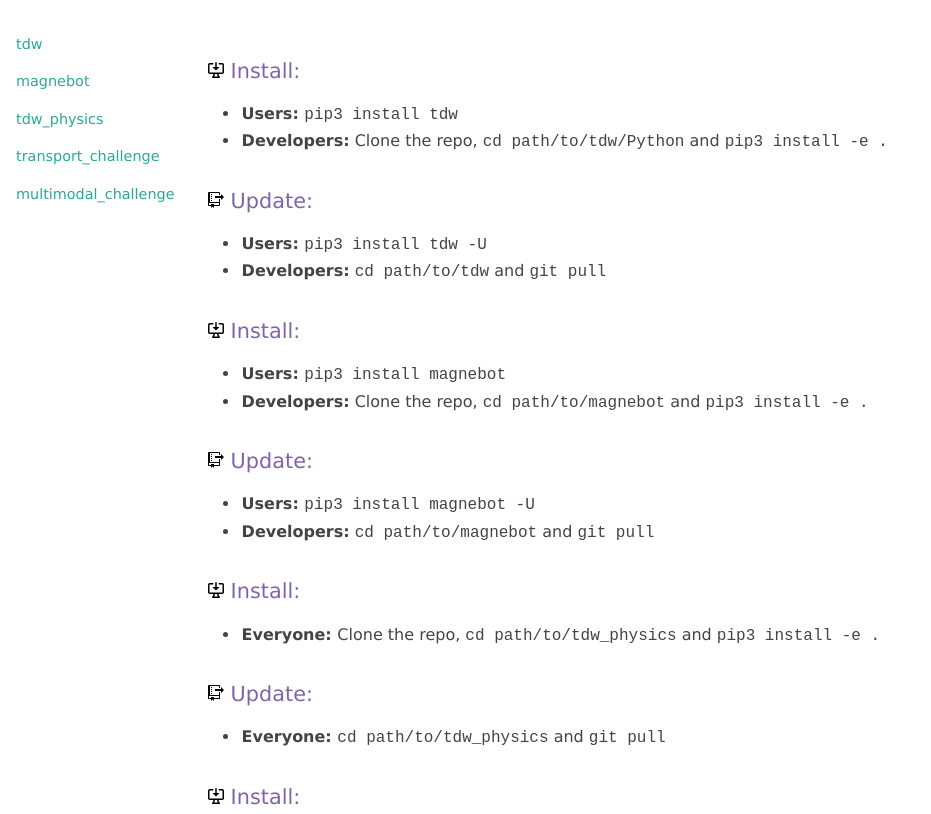
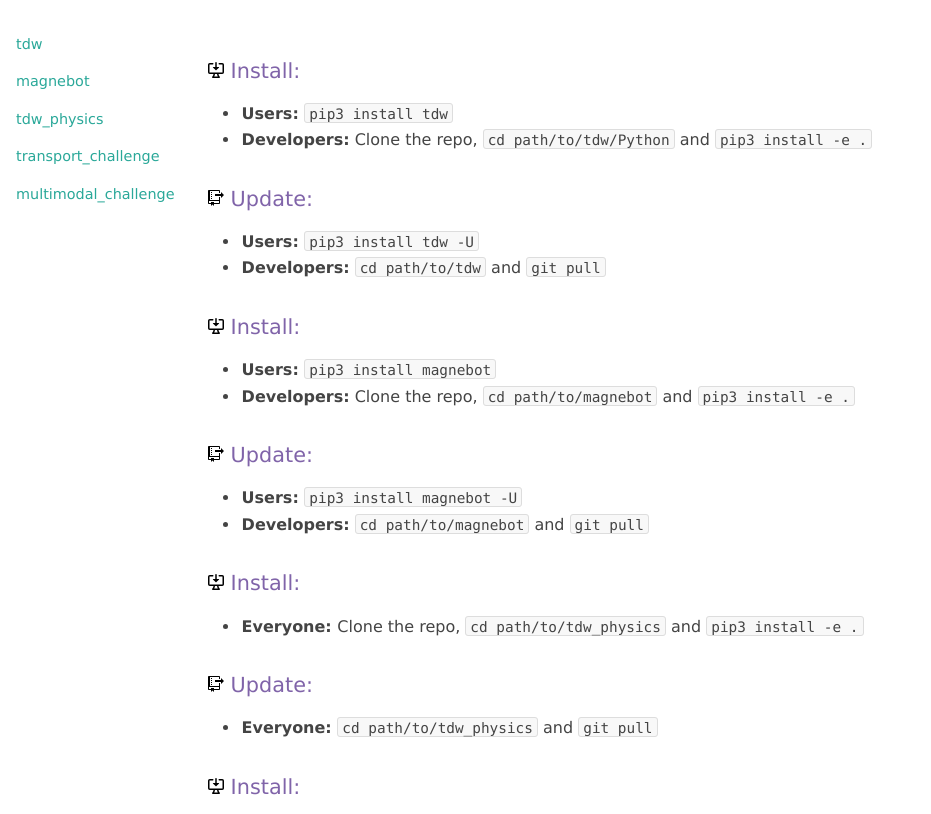
Before and after one commit to alters-mit/alters-mit.github.io, a plain HTML site: page index.html in a window 1280 px wide. Shown: the top 814 px of the page, without its empty margins (0-931 px from the left). Drawn offline with Linux system fonts and the light colour scheme; no server answers.

Commit message:
code css

```diff
--- a/css/purple.css
+++ b/css/purple.css
@@ -248,3 +248,13 @@ pre {
   margin-left: 160px; /* Same as the width of the sidebar */
   padding: 0px 10px;
 }
+code,
+tt {
+    border: 1px solid #ddd;
+    background-color: #f8f8f8;
+    border-radius: 3px;
+    padding: 0;
+    font-family: Consolas, "Liberation Mono", Courier, monospace;
+    padding: 2px 4px 0px 4px;
+    font-size: 0.9em;
+}
```
